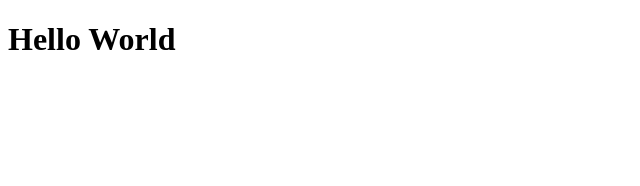
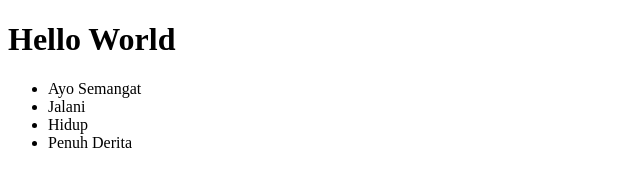
Before and after one commit to julypeople5/test-repo, a plain HTML site: page index.html in a window 1280 px wide. Shown: the whole page, without its empty margins (0-640 px from the left). Drawn offline with Linux system fonts and the light colour scheme.

Commit message:
menambahkan list pada index.html

```diff
--- a/index.html
+++ b/index.html
@@ -4,5 +4,11 @@
 </head>
 <body>
 <h1>Hello World</h1>
+  <ul>
+    <li>Ayo Semangat</li>
+    <li>Jalani</li>
+    <li>Hidup</li>
+    <li>Penuh Derita</li>
+  </ul>
 </body>
 </html>
```
